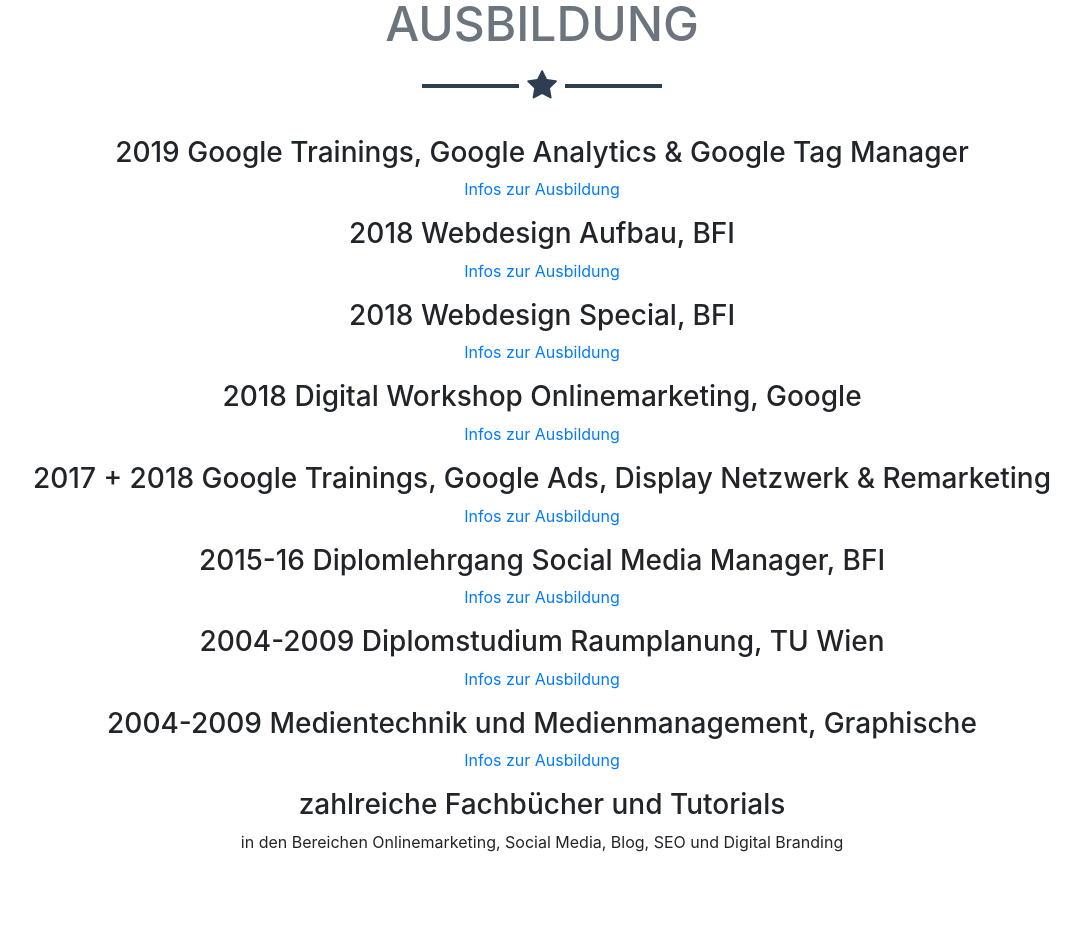
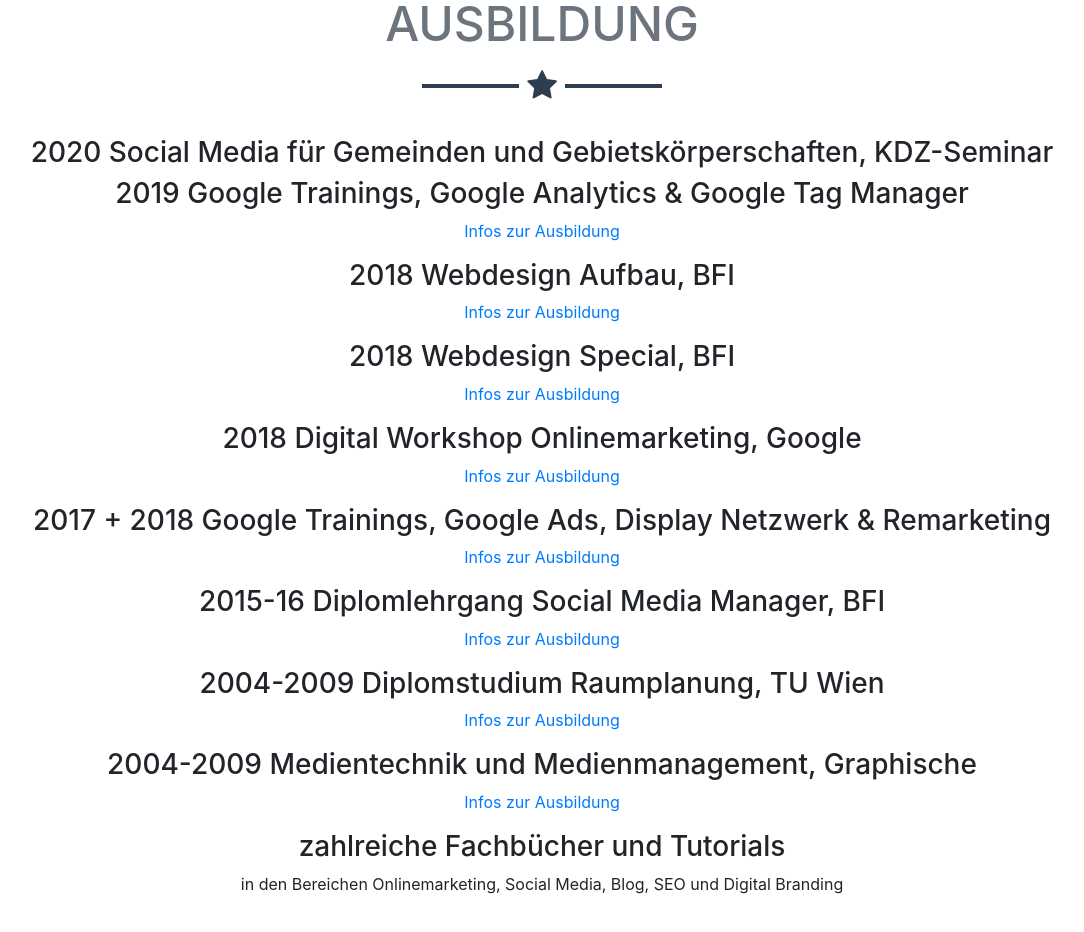
Before and after one commit to corneliakroell/portfolio, a website with bundled scripts: page index.html in a window 1280 px wide. Shown: the part 900-1832 px from the top of the page, without its empty margins (98-1182 px from the left). Built offline with nearby package versions, Linux system fonts and the light colour scheme.

Commit message:
Update index.html

```diff
--- a/index.html
+++ b/index.html
@@ -82,8 +82,9 @@
         <hr class="star-dark mb-5 text-center">
         <div class="text-center">
           <div>
+		   	<h3>2020 Social Media für Gemeinden und Gebietskörperschaften, KDZ-Seminar </h3>
 
-		  <h3>2019 Google Trainings, Google Analytics & Google Tag Manager</h3>
+		  	<h3>2019 Google Trainings, Google Analytics & Google Tag Manager</h3>
 			<p><a href="https://learndigital.withgoogle.com" title="Webdesign Aufbau, BFI" target="_blank">Infos zur Ausbildung</a><p>
 
 			<h3>2018 Webdesign Aufbau, BFI</h3>
```
